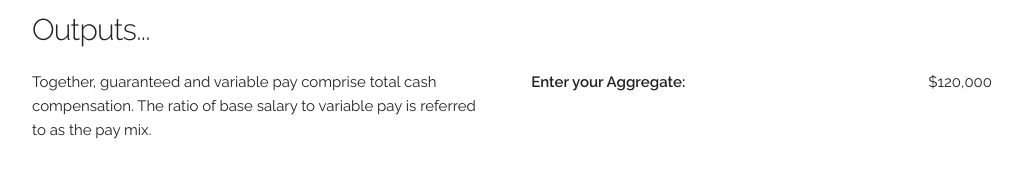
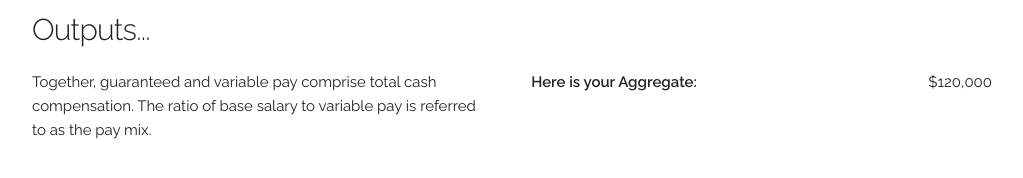
Before and after one commit to mcaputto/react-money, a React (Create React App) app: page / in a window 1280 px wide. Shown: the part 418-596 px from the top of the page, without its empty margins (128-1151 px from the left). Built offline with nearby package versions, Linux system fonts and the light colour scheme.

Commit message:
Milestone 2. Consolidated many things.

```diff
--- a/src/App.js
+++ b/src/App.js
@@ -27,55 +27,28 @@ const Title = () =>
         <TitleDescription />
     </div>
 
-
 // -SALARY--------------------------------------------------------------------
-
-const SalaryValue = () =>
-    <div className="six columns" style={{textAlign: 'right'}}>
-        <p>$100,000</p>
-    </div>
-
-const SalaryPrompt = () =>
-    <div className="six columns">
-        <p><strong>Enter your Salary:</strong></p>
-    </div>
-
-const SalaryInput = () =>
-    <div className="six columns">
-        <div className="row">
-            <SalaryPrompt />
-            <SalaryValue />
-        </div>
-    </div>
 
 const SalaryDescription = () =>
     <div className="six columns" style={{textAlign: 'left'}}>
         <p>A wage is monetary compensation paid by an employer to an employee in exchange for work done.</p>
     </div>
 
-const SalaryRow = () =>
-    <div className="row">
-        <SalaryDescription />
-        <SalaryInput />
+const SalaryInput = () =>
+    <div className="six columns">
+        <div className="row">
+            <Input message='Salary' />
+            <Amount dollars='$100,000' />
+        </div>
     </div>
 
 // -BONUS---------------------------------------------------------------------
 
-const BonusValue = () =>
-    <div className="six columns" style={{textAlign: 'right'}}>
-        <p>$20,000</p>
-    </div>
-
-const BonusPrompt = () =>
-    <div className="six columns" style={{textAlign: 'left'}}>
-        <p><strong>Enter your Bonus:</strong></p>
-    </div>
-
 const BonusInput = () =>
     <div className="six columns">
         <div className="row">
-            <BonusPrompt />
-            <BonusValue />
+            <Input message='Bonus'/>
+            <Amount dollars='$20,000' />
         </div>
     </div>
 
@@ -84,29 +57,13 @@ const BonusDescription = () =>
         <p>A bonus payment is usually made to employees in addition to their base salary as part of their wages or salary.</p>
     </div>
 
-const BonusRow = () =>
-    <div className="row">
-        <BonusDescription />
-        <BonusInput />
-    </div>
-
 // -AGGREGATE-----------------------------------------------------------------
-
-const AggregateValue = () =>
-    <div className="six columns" style={{textAlign: 'right'}}>
-        <p>$120,000</p>
-    </div>
-
-const AggregatePrompt = () =>
-    <div className="six columns" style={{textAlign: 'left'}}>
-        <p><strong>Enter your Aggregate:</strong></p>
-    </div>
 
 const AggregateInput = () =>
     <div className="six columns">
         <div className="row">
-            <AggregatePrompt />
-            <AggregateValue />
+            <Output message='Aggregate' />
+            <Amount dollars='$120,000' />
         </div>
     </div>
 
@@ -115,36 +72,68 @@ const AggregateDescription = () =>
         <p>Together, guaranteed and variable pay comprise total cash compensation. The ratio of base salary to variable pay is referred to as the pay mix.</p>
     </div>
 
-const AggregateRow = () =>
-    <div className="row">
-        <AggregateDescription />
-        <AggregateInput />
-    </div>
+// -BODY----------------------------------------------------------------------
 
-
-// -BODY----------------------------------------------------------------------
 const Body = () =>
     <div className="row">
         <h4>Inputs...</h4>
         <div className="row">
-            <SalaryRow />
-            <BonusRow />
+            <InputRow description={<SalaryDescription />} input={<SalaryInput />} />
+            <InputRow description={<BonusDescription />} input={<BonusInput />} />
         </div>
         <h4>Outputs...</h4>
         <div className="row">
-            <AggregateRow />
+            <InputRow description={<AggregateDescription />} input={<AggregateInput />} />
         </div>
     </div>
 
+class InputRow extends Component {
+    render() {
+        return (
+            <div className="row">
+                {this.props.description}
+                {this.props.input}
+            </div>
+        )
+    }
+}
+
+class Amount extends Component {
+    render() {
+        return (
+            <div className="six columns" style={{textAlign: 'right'}}>
+                <p>{this.props.dollars}</p>
+            </div>
+        )
+    }
+}
+
+class Input extends Component {
+    render() {
+        return (
+            <div className="six columns" style={{textAlign: 'left'}}>
+                <p><strong>Enter your {this.props.message}:</strong></p>
+            </div>
+        )
+    }
+}
+
+class Output extends Component {
+    render() {
+        return (
+            <div className="six columns" style={{textAlign: 'left'}}>
+                <p><strong>Here is your {this.props.message}:</strong></p>
+            </div>
+        )
+    }
+}
 
 class App extends Component {
     render() {
         return (
             <div className="container">
-                <row>
                 <Title />
                 <Body />
-                </row>
             </div>
         )
     }
```
